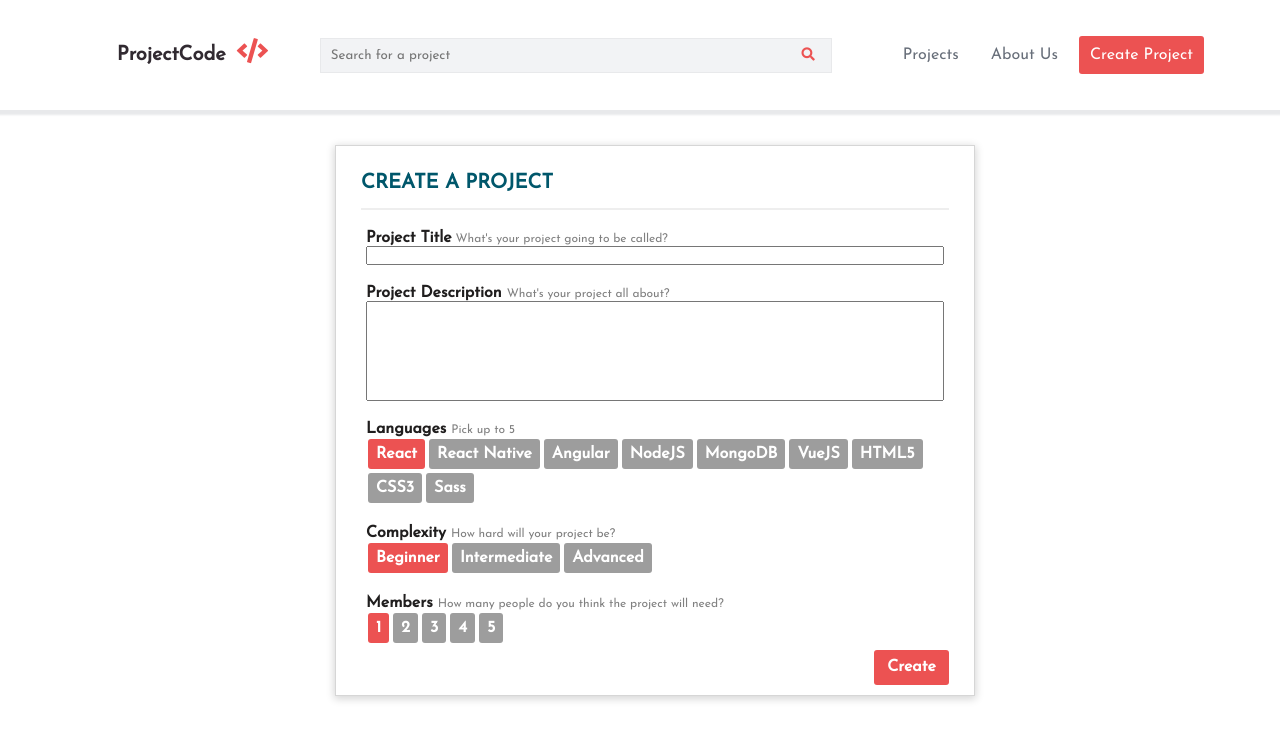
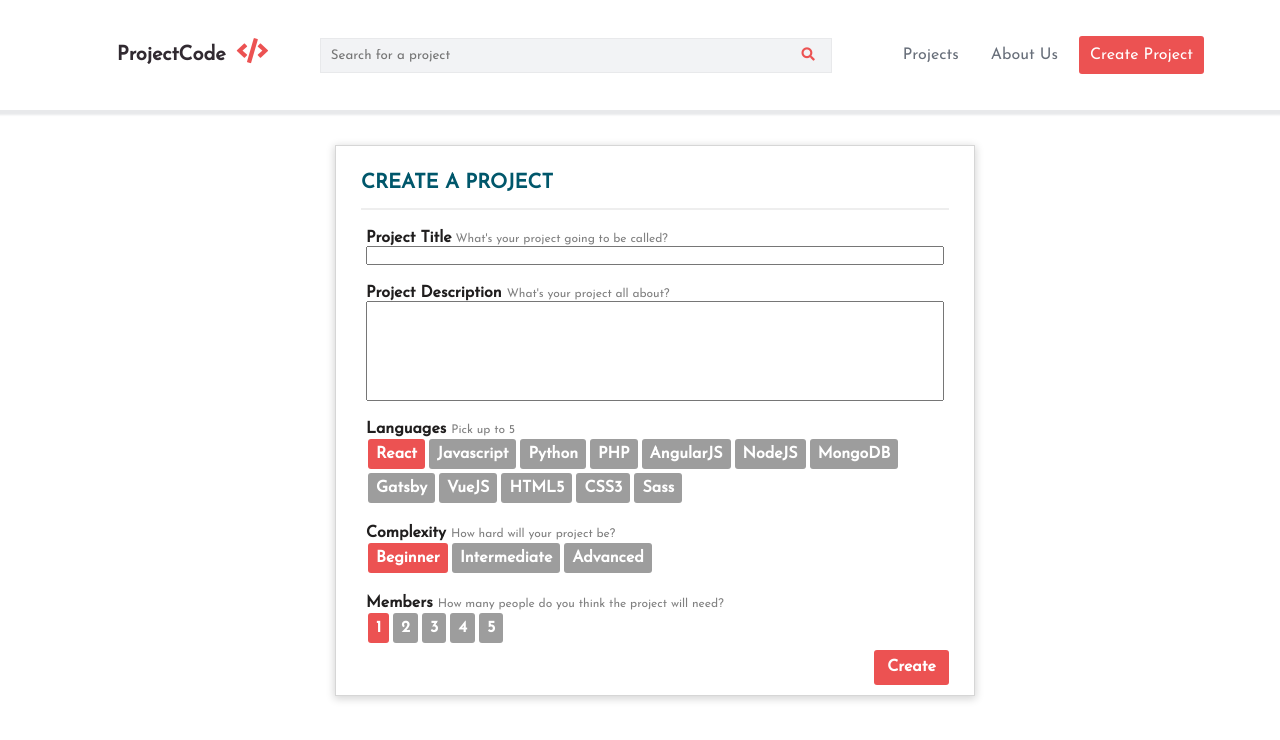
Before and after one commit to chingu-voyages/v8-geckos-team-15, a React (Create React App) app in the folder client/: page /create-project in a window 1280 px wide. Shown: the top 740 px of the page. Built offline with nearby package versions, Linux system fonts and the light colour scheme.

Commit message:
updates based on PR review and updated stack choice

```diff
--- a/client/src/app/components/CreateProject/Form.js
+++ b/client/src/app/components/CreateProject/Form.js
@@ -17,8 +17,9 @@ class Form extends React.Component {
   }
 
   onUpdateSelection(buttonTitle, type) {
+    const { stack } = this.state;
     if (type === "stack") {
-      if (this.state.stack.indexOf(buttonTitle) === -1 && this.state.stack.length < 5) {
+      if (!stack.includes(buttonTitle) && stack.length < 5) {
         this.setState(prevState => ({
           stack: [...prevState.stack, buttonTitle]
         }));
@@ -119,10 +120,13 @@ class Form extends React.Component {
             <OptionsContainer
               options={[
                 "React",
-                "React Native",
-                "Angular",
+                "Javascript",
+                "Python",
+                "PHP",
+                "AngularJS",
                 "NodeJS",
                 "MongoDB",
+                "Gatsby",
                 "VueJS",
                 "HTML5",
                 "CSS3",
--- a/client/src/app/components/ProjectTile/ProjectTile.js
+++ b/client/src/app/components/ProjectTile/ProjectTile.js
@@ -9,7 +9,7 @@ const formatDescription = description =>
 
 const ProjectTile = props => {
   const { name, description, level, stack, image = "#", requiredTeamSize } = props.project;
-  console.log(level);
+
   return (
     <div onClick={() => alert(name + " | " + description)} className="project-container">
       <div
```
